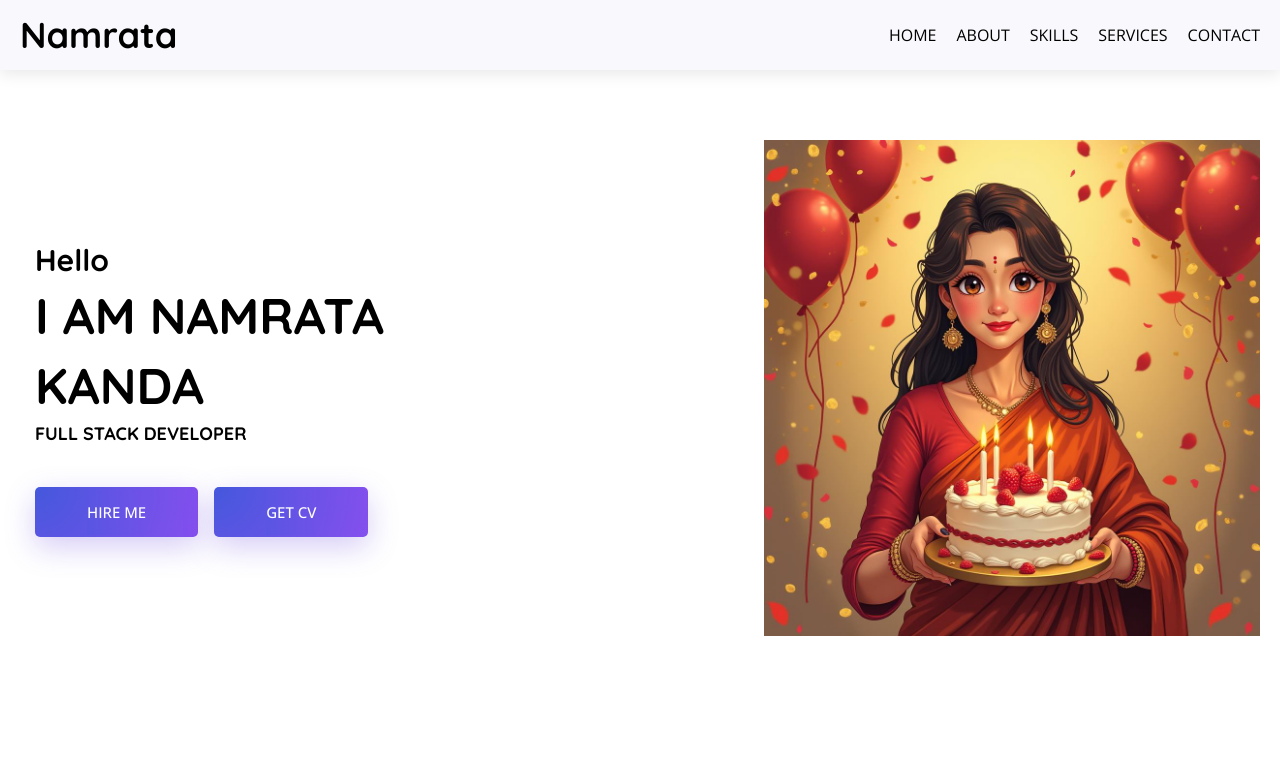
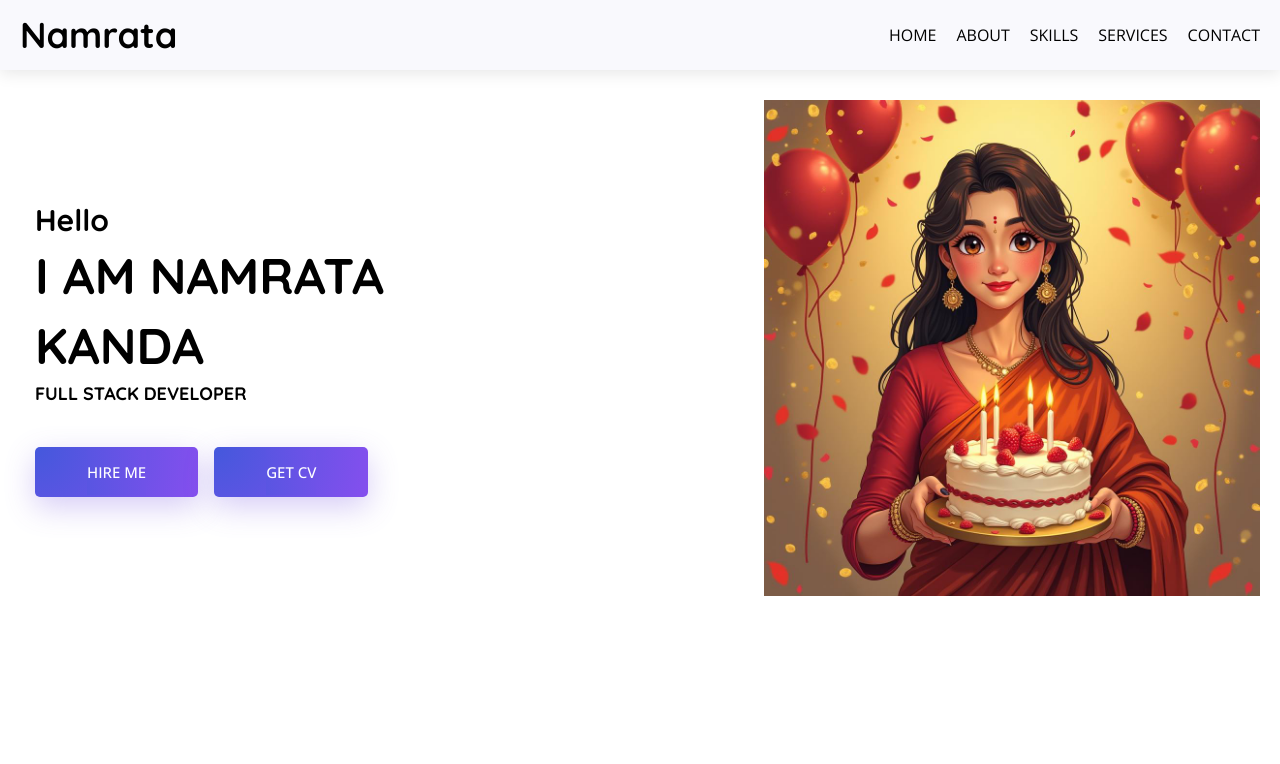
Before and after one commit to Namrata65/myPortfolio, a React (Vite) app: page / in a window 1280 px wide. Shown: the top 764 px of the page. Built offline with nearby package versions, Linux system fonts and the light colour scheme.

Commit message:
css changes

```diff
--- a/src/App.css
+++ b/src/App.css
@@ -128,7 +128,7 @@ img {
 
 .main-header-section {
     .main-header-container {
-        padding: 140px 20px 50px 20px;
+        padding: 100px 20px 50px 20px;
         /* padding-bottom: 50px; */
         .main-header {
             .main-header-left {
@@ -145,6 +145,10 @@ img {
                     button {
                         padding: 0 50px;
                         font-size: 15px;
+                    }
+                    a {
+                        text-decoration: none;
+                        color: var(--bgColor);
                     }
                 }
             }
@@ -383,12 +387,6 @@ footer {
                 .main-header-left {
                     flex-basis: 40%;
                     flex-grow: 0;
-                    .main-header-buttons {
-                        a {
-                            text-decoration: none;
-                            color: var(--bgColor);
-                        }
-                    }
                 }
                 .main-header-right {
                     display: flex;
```
